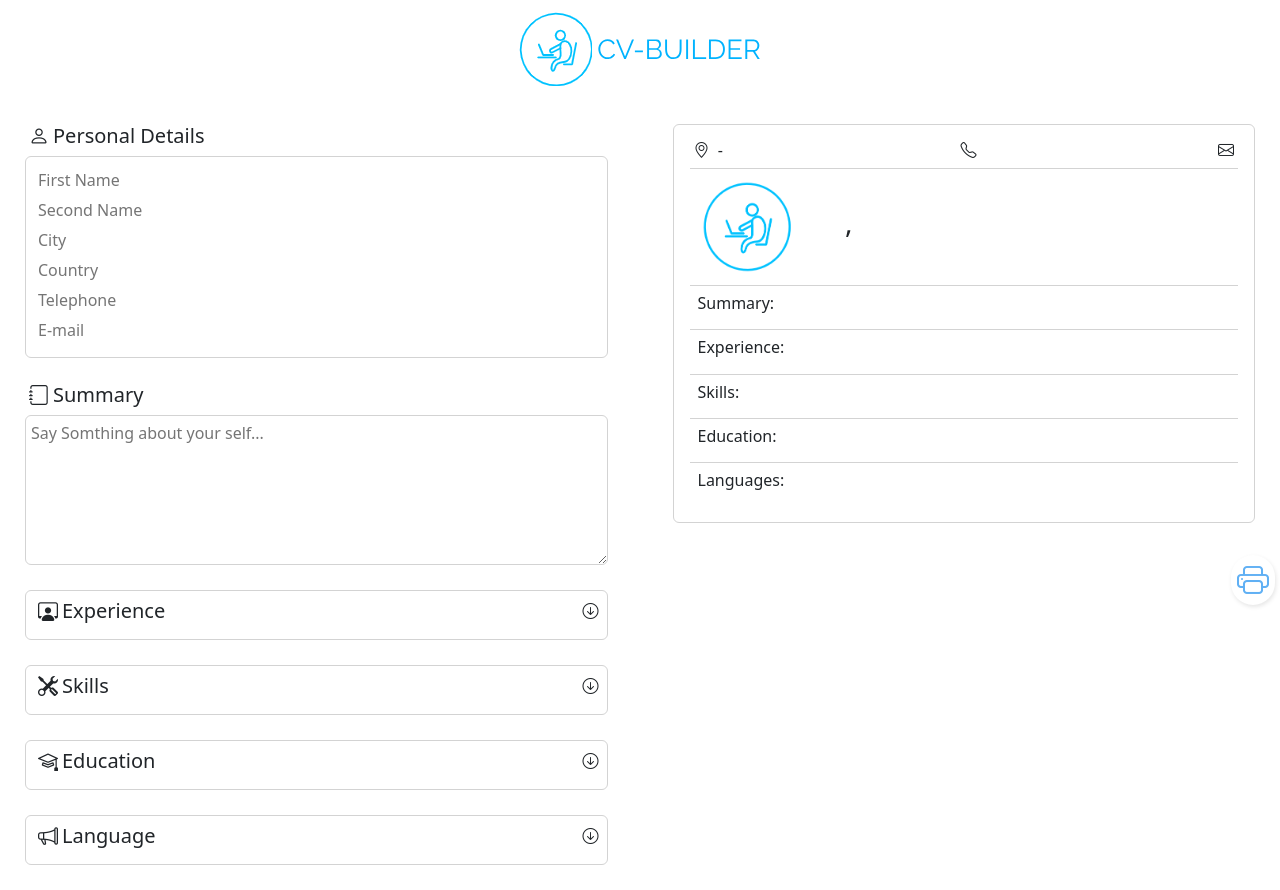
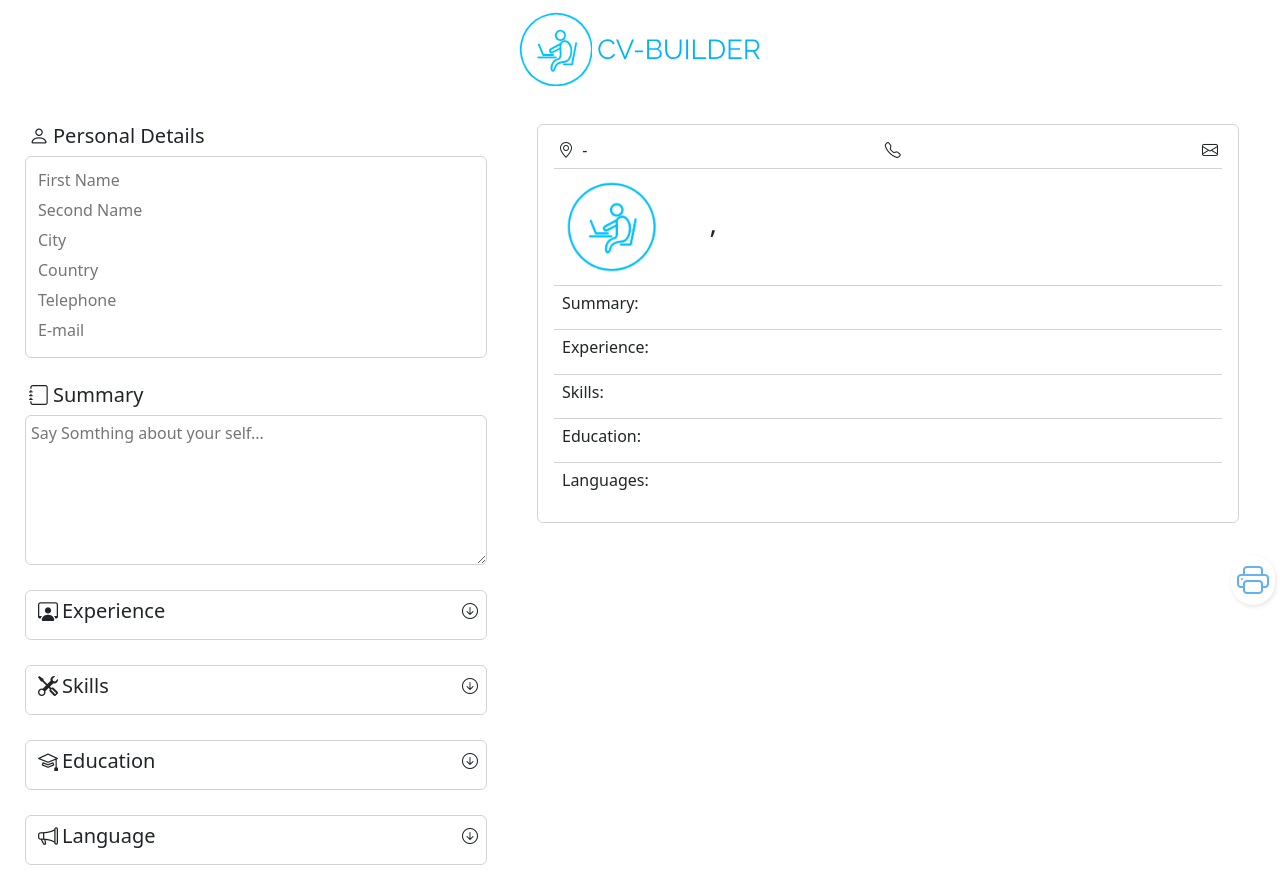
Before and after one commit to IannnnnW/cv-generator, a React (Create React App) app: page / in a window 1280 px wide. Built offline with nearby package versions, Linux system fonts and the light colour scheme.

Commit message:
Made changes to grid layout

```diff
--- a/src/index.css
+++ b/src/index.css
@@ -18,8 +18,7 @@ html{
 .Generator{
   margin: 0;
   display: grid;
-  grid-template-columns: repeat(2, 1fr);
-  gap: 15px;
+  grid-template-columns: 40% auto 1rem;
 
 }
 p{
```
